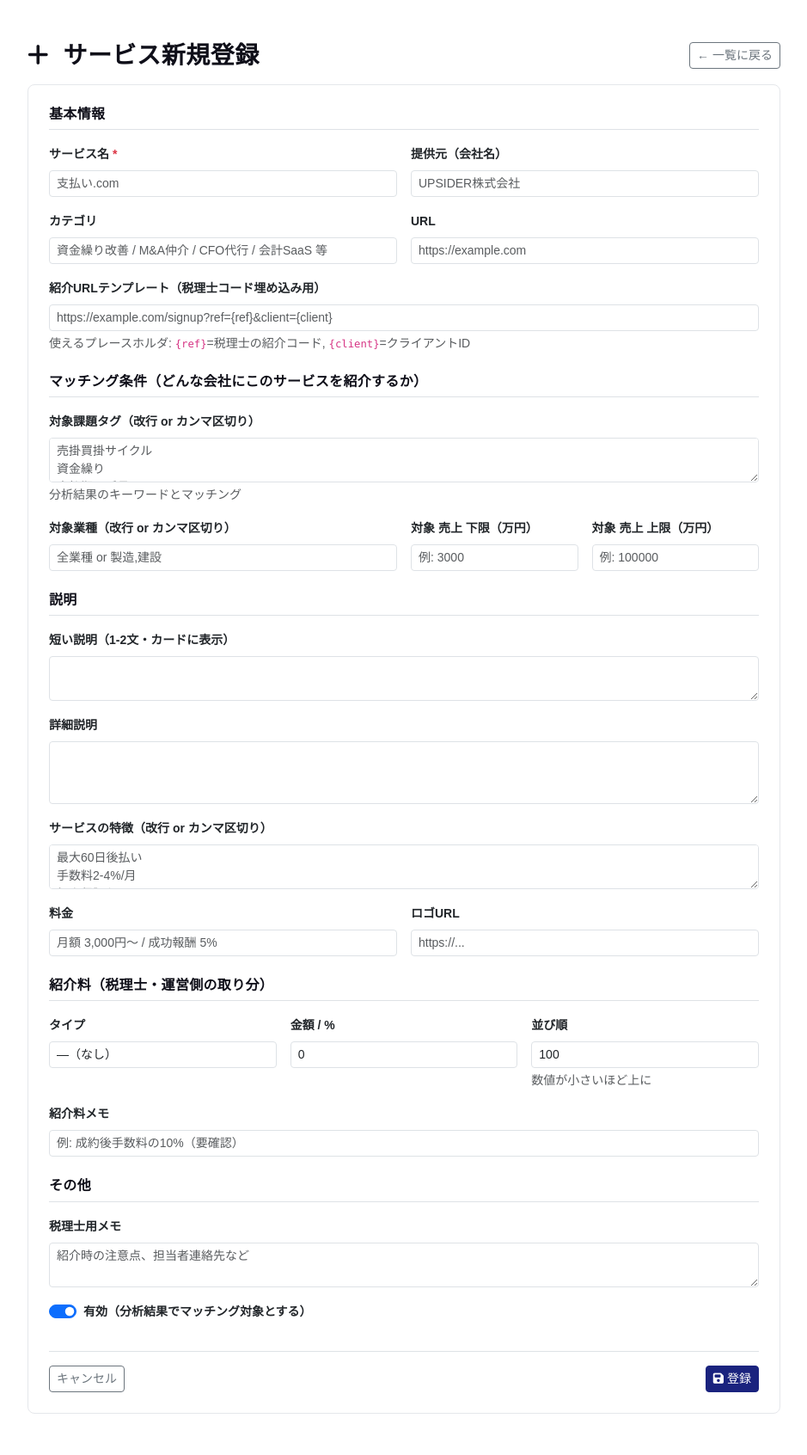
After one commit to takeru75015-dotcom/copartner-app, a FastAPI app: template app/templates/admin_referral_service_edit.html in a window 1280 px wide. The commit adds this page. Shown: the whole page at 86% size, without its empty margins (170-1109 px from the left). Run offline with FastAPI, Linux system fonts and the light colour scheme; the template is opened without the code that fills it, so the values that code supplies are empty.

Commit message:
feat: 紹介可能サービス管理機能（ReferralService CRUD）
User要望「紹介可能サービスリストを作成、運用側でアプデかけたい、紹介費用も設定できる感じで」
への対応。CoPartner の差別化機能の核となるパートナー管理DB。

【DB】
- referral_services テーブル新規追加（マイグレーション）
- フィールド: name / provider / category / target_issue_tags(JSON) /
  target_industries(JSON) / target_size(JSON) / description_short/long /
  service_features(JSON) / pricing / url / referral_url_template /
  commission_type(fixed/percentage/monthly) / commission_value /
  commission_note / logo_url / notes / is_active / sort_order

【ルート】
- GET  /admin/referral-services         一覧（検索・カテゴリフィルタ）
- GET  /admin/referral-services/new     新規登録フォーム
- GET  /admin/referral-services/{id}/edit  編集フォーム
- POST /admin/referral-services/save    新規/更新（svc_id 有無で判定）
- POST /admin/referral-services/{id}/delete  削除
- POST /admin/referral-services/{id}/toggle  有効/無効切替
- POST /admin/referral-services/seed    シードデータ5件投入

【シードデータ】
1. 支払い.com (UPSIDER) — 資金繰り改善 / 売掛買掛サイクル対策
2. M&Aクラウド — M&A仲介
3. freee会計 — 会計SaaS
4. ビズリーチ・サクシード — 事業承継M&A
5. MFクラウド債権請求 — 売掛回収効率化

【UI】
- ダッシュボードに「紹介可能サービス管理」ボタン追加
- 一覧画面: テーブル形式、有効/無効バッジ、カテゴリフィルタ、検索、操作（編集/切替/削除）
- 編集画面: 基本情報・マッチング条件・説明・料金・紹介料・メモを構造化フォームで
- Jinja2 用 from_json フィルタ追加（JSON文字列をテンプレで配列展開）

【次フェーズ予定】
- Phase2: AI出力の referral_partner_type と DB の category/issue_tags をマッチング
  PDF・アプリ画面で具体的サービス名 + 紹介リンクを表示
- Phase3: クリック追跡・成約管理

Co-Authored-By: Claude Opus 4.7 (1M context) <noreply@anthropic.com>

```diff
--- a/app/main.py
+++ b/app/main.py
@@ -13,7 +13,7 @@ from urllib.parse import quote
 
 load_dotenv()
 
-from .database import init_db, get_db, User, Client, FinancialData, Analysis
+from .database import init_db, get_db, User, Client, FinancialData, Analysis, ReferralService
 from .auth import hash_password, verify_password, create_session_token, decode_session_token
 from .claude_client import (
     analyze_financials,
@@ -30,6 +30,21 @@ BASE_DIR = Path(__file__).parent
 app = FastAPI(title="CoPartner — 税理士のためのAI財務分析")
 app.mount("/static", StaticFiles(directory=str(BASE_DIR / "static")), name="static")
 templates = Jinja2Templates(directory=str(BASE_DIR / "templates"))
+
+
+def _jinja_from_json(s):
+    """Jinja2 用フィルタ: JSON文字列 → Python オブジェクト（list/dict）"""
+    if s is None:
+        return []
+    if isinstance(s, (list, dict)):
+        return s
+    try:
+        return json.loads(s)
+    except Exception:
+        return []
+
+
+templates.env.filters["from_json"] = _jinja_from_json
 
 
 def _md5_short(s) -> str:
@@ -1573,3 +1588,284 @@ def subsidy_referral(request: Request, subsidy: str = "", client: int = 0, db: S
         f"/partner-referral?type={quote('補助金代行')}&title={quote(subsidy or '補助金申請代行')}&client={client}",
         status_code=302,
     )
+
+
+# ============================================================
+# 🌟 紹介可能サービス管理（ReferralService CRUD）
+# ============================================================
+@app.get("/admin/referral-services", response_class=HTMLResponse)
+def referral_services_list(request: Request, db: Session = Depends(get_db),
+                            q: str = "", category: str = ""):
+    """紹介可能サービス 一覧"""
+    user = get_current_user(request, db)
+    if not user:
+        return RedirectResponse("/login", status_code=302)
+    query = db.query(ReferralService).order_by(
+        ReferralService.is_active.desc(),
+        ReferralService.sort_order.asc(),
+        ReferralService.id.asc(),
+    )
+    if q:
+        like = f"%{q}%"
+        query = query.filter(
+            (ReferralService.name.like(like))
+            | (ReferralService.provider.like(like))
+            | (ReferralService.description_short.like(like))
+        )
+    if category:
+        query = query.filter(ReferralService.category == category)
+    services = query.all()
+    # カテゴリ一覧（フィルタ用）
+    cat_rows = db.query(ReferralService.category).distinct().all()
+    categories = sorted({r[0] for r in cat_rows if r[0]})
+    return templates.TemplateResponse("admin_referral_services_list.html", {
+        "request": request, "user": user,
+        "services": services, "categories": categories,
+        "q": q, "selected_category": category,
+    })
+
+
+@app.get("/admin/referral-services/new", response_class=HTMLResponse)
+def referral_services_new(request: Request, db: Session = Depends(get_db)):
+    user = get_current_user(request, db)
+    if not user:
+        return RedirectResponse("/login", status_code=302)
+    return templates.TemplateResponse("admin_referral_service_edit.html", {
+        "request": request, "user": user, "service": None,
+    })
+
+
+@app.get("/admin/referral-services/{svc_id}/edit", response_class=HTMLResponse)
+def referral_services_edit(svc_id: int, request: Request, db: Session = Depends(get_db)):
+    user = get_current_user(request, db)
+    if not user:
+        return RedirectResponse("/login", status_code=302)
+    svc = db.query(ReferralService).filter(ReferralService.id == svc_id).first()
+    if not svc:
+        return RedirectResponse("/admin/referral-services", status_code=302)
+    return templates.TemplateResponse("admin_referral_service_edit.html", {
+        "request": request, "user": user, "service": svc,
+    })
+
+
+def _parse_json_list(s: str) -> str:
+    """フォーム入力の改行/カンマ区切り → JSON配列文字列"""
+    if not s:
+        return "[]"
+    s = s.strip()
+    if s.startswith("["):
+        # JSONそのまま
+        try:
+            json.loads(s)
+            return s
+        except Exception:
+            pass
+    # 改行/カンマ区切り
+    items = [x.strip() for x in s.replace("\r", "").replace("、", ",").replace("\n", ",").split(",") if x.strip()]
+    return json.dumps(items, ensure_ascii=False)
+
+
+@app.post("/admin/referral-services/save")
+def referral_services_save(
+    request: Request, db: Session = Depends(get_db),
+    svc_id: str = Form(""),
+    name: str = Form(...),
+    provider: str = Form(""),
+    category: str = Form(""),
+    target_issue_tags: str = Form(""),
+    target_industries: str = Form(""),
+    target_revenue_min: str = Form(""),
+    target_revenue_max: str = Form(""),
+    description_short: str = Form(""),
+    description_long: str = Form(""),
+    service_features: str = Form(""),
+    pricing: str = Form(""),
+    url: str = Form(""),
+    referral_url_template: str = Form(""),
+    commission_type: str = Form(""),
+    commission_value: str = Form("0"),
+    commission_note: str = Form(""),
+    logo_url: str = Form(""),
+    notes: str = Form(""),
+    is_active: str = Form("on"),
+    sort_order: str = Form("100"),
+):
+    user = get_current_user(request, db)
+    if not user:
+        return RedirectResponse("/login", status_code=302)
+
+    # target_size JSON
+    ts = {}
+    try:
+        if target_revenue_min:
+            ts["min_revenue"] = float(target_revenue_min)
+        if target_revenue_max:
+            ts["max_revenue"] = float(target_revenue_max)
+    except ValueError:
+        pass
+
+    payload = {
+        "name": name.strip(),
+        "provider": provider.strip(),
+        "category": category.strip(),
+        "target_issue_tags": _parse_json_list(target_issue_tags),
+        "target_industries": _parse_json_list(target_industries) or '["全業種"]',
+        "target_size": json.dumps(ts, ensure_ascii=False),
+        "description_short": description_short.strip(),
+        "description_long": description_long.strip(),
+        "service_features": _parse_json_list(service_features),
+        "pricing": pricing.strip(),
+        "url": url.strip(),
+        "referral_url_template": referral_url_template.strip(),
+        "commission_type": commission_type.strip(),
+        "commission_value": float(commission_value or 0) if (commission_value or "").strip() else 0,
+        "commission_note": commission_note.strip(),
+        "logo_url": logo_url.strip(),
+        "notes": notes.strip(),
+        "is_active": 1 if is_active in ("on", "1", "true") else 0,
+        "sort_order": int(sort_order or 100),
+    }
+
+    if svc_id and svc_id.isdigit():
+        svc = db.query(ReferralService).filter(ReferralService.id == int(svc_id)).first()
+        if svc:
+            for k, v in payload.items():
+                setattr(svc, k, v)
+            db.commit()
+            return RedirectResponse(f"/admin/referral-services?saved={svc.id}", status_code=302)
+    # 新規
+    payload["created_by_user_id"] = user.id
+    svc = ReferralService(**payload)
+    db.add(svc); db.commit(); db.refresh(svc)
+    return RedirectResponse(f"/admin/referral-services?saved={svc.id}", status_code=302)
+
+
+@app.post("/admin/referral-services/{svc_id}/delete")
+def referral_services_delete(svc_id: int, request: Request, db: Session = Depends(get_db)):
+    user = get_current_user(request, db)
+    if not user:
+        return RedirectResponse("/login", status_code=302)
+    svc = db.query(ReferralService).filter(ReferralService.id == svc_id).first()
+    if svc:
+        db.delete(svc); db.commit()
+    return RedirectResponse("/admin/referral-services?deleted=1", status_code=302)
+
+
+@app.post("/admin/referral-services/{svc_id}/toggle")
+def referral_services_toggle(svc_id: int, request: Request, db: Session = Depends(get_db)):
+    """有効/無効切替"""
+    user = get_current_user(request, db)
+    if not user:
+        return RedirectResponse("/login", status_code=302)
+    svc = db.query(ReferralService).filter(ReferralService.id == svc_id).first()
+    if svc:
+        svc.is_active = 0 if svc.is_active else 1
+        db.commit()
+    return RedirectResponse("/admin/referral-services", status_code=302)
+
+
+@app.post("/admin/referral-services/seed")
+def referral_services_seed(request: Request, db: Session = Depends(get_db)):
+    """シードデータを投入（既に名前が存在するものはスキップ）"""
+    user = get_current_user(request, db)
+    if not user:
+        return RedirectResponse("/login", status_code=302)
+    seeds = [
+        {
+            "name": "支払い.com",
+            "provider": "UPSIDER株式会社",
+            "category": "資金繰り改善",
+            "target_issue_tags": ["売掛買掛サイクル", "資金繰り", "支払期日延長", "運転資金", "キャッシュフロー改善"],
+            "target_industries": ["全業種"],
+            "target_size": {"min_revenue": 3000},
+            "description_short": "請求書を最大60日後払いにできる支払いサービス。買掛サイトを延ばして資金繰りを改善。",
+            "description_long": "UPSIDERの法人カード決済を経由して、取引先への振込を最大60日後払いにできる。買掛金の支払期日を延ばすことで、キャッシュフローを改善。個人保証なし。",
+            "service_features": ["最大60日後払い", "手数料4%/月", "個人保証なし", "Visa法人カード経由", "審査スピード重視"],
+            "pricing": "手数料 4%（取引額）",
+            "url": "https://shi-harai.com",
+            "commission_type": "percentage", "commission_value": 10.0,
+            "commission_note": "成約後手数料の10%（要確認）",
+            "sort_order": 10,
+        },
+        {
+            "name": "M&Aクラウド",
+            "provider": "株式会社M&Aクラウド",
+            "category": "M&A仲介",
+            "target_issue_tags": ["事業承継", "M&A", "売却検討", "事業拡大"],
+            "target_industries": ["全業種"],
+            "target_size": {"min_revenue": 10000},
+            "description_short": "中小企業向けM&Aプラットフォーム。買い手・売り手のマッチングから成約まで支援。",
+            "service_features": ["1万社超の買い手", "成功報酬制", "事業承継対応", "DD支援"],
+            "pricing": "成功報酬 取引額の5%程度",
+            "url": "https://macloud.jp",
+            "commission_type": "percentage", "commission_value": 5.0,
+            "commission_note": "成約時手数料の5%（要交渉）",
+            "sort_order": 20,
+        },
+        {
+            "name": "freee会計",
+            "provider": "freee株式会社",
+            "category": "会計SaaS",
+            "target_issue_tags": ["業務効率化", "DX", "経理人手不足", "クラウド化"],
+            "target_industries": ["全業種"],
+            "target_size": {"max_revenue": 100000},
+            "description_short": "中小企業向けクラウド会計ソフト。請求書発行・経費精算・申告まで一気通貫。",
+            "service_features": ["月額2,680円〜", "銀行連携", "請求書自動取込", "電子帳簿保存法対応"],
+            "pricing": "月額 2,680〜5,980円",
+            "url": "https://www.freee.co.jp",
+            "commission_type": "fixed", "commission_value": 30000,
+            "commission_note": "成約時 30,000円（参考）",
+            "sort_order": 30,
+        },
+        {
+            "name": "ビズリーチ・サクシード",
+            "provider": "株式会社ビズリーチ",
+            "category": "M&A仲介",
+            "target_issue_tags": ["事業承継", "M&A", "後継者不在"],
+            "target_industries": ["全業種"],
+            "description_short": "後継者不在の中小企業向け事業承継M&Aプラットフォーム。買い手探索を効率化。",
+            "service_features": ["事業承継特化", "完全成功報酬", "オンライン交渉対応"],
+            "pricing": "完全成功報酬",
+            "url": "https://br-succeed.jp",
+            "commission_type": "percentage", "commission_value": 3.0,
+            "commission_note": "成約時 取引額の3%（要交渉）",
+            "sort_order": 25,
+        },
+        {
+            "name": "MFクラウド債権請求",
+            "provider": "株式会社マネーフォワード",
+            "category": "資金繰り改善",
+            "target_issue_tags": ["売掛回収", "請求業務効率化", "資金繰り"],
+            "target_industries": ["全業種"],
+            "description_short": "請求書発行から入金消込まで自動化。売掛金の見える化と回収サイクル短縮。",
+            "service_features": ["請求書自動発行", "入金消込自動", "売掛残高ダッシュボード"],
+            "pricing": "月額 3,980円〜",
+            "url": "https://biz.moneyforward.com/invoice",
+            "commission_type": "fixed", "commission_value": 20000,
+            "commission_note": "成約時 20,000円（参考）",
+            "sort_order": 40,
+        },
+    ]
+    added = 0
+    for s in seeds:
+        if db.query(ReferralService).filter(ReferralService.name == s["name"]).first():
+            continue
+        rs = ReferralService(
+            name=s["name"], provider=s.get("provider", ""), category=s.get("category", ""),
+            target_issue_tags=json.dumps(s.get("target_issue_tags", []), ensure_ascii=False),
+            target_industries=json.dumps(s.get("target_industries", ["全業種"]), ensure_ascii=False),
+            target_size=json.dumps(s.get("target_size", {}), ensure_ascii=False),
+            description_short=s.get("description_short", ""),
+            description_long=s.get("description_long", ""),
+            service_features=json.dumps(s.get("service_features", []), ensure_ascii=False),
+            pricing=s.get("pricing", ""), url=s.get("url", ""),
+            referral_url_template=s.get("referral_url_template", ""),
+            commission_type=s.get("commission_type", ""),
+            commission_value=s.get("commission_value", 0),
+            commission_note=s.get("commission_note", ""),
+            sort_order=s.get("sort_order", 100),
+            created_by_user_id=user.id,
+        )
+        db.add(rs); added += 1
+    db.commit()
+    return RedirectResponse(f"/admin/referral-services?seeded={added}", status_code=302)
--- /dev/null
+++ b/app/templates/admin_referral_service_edit.html
@@ -0,0 +1,150 @@
+{% extends 'base.html' %}
+{% block title %}{% if service %}編集{% else %}新規{% endif %}: 紹介可能サービス{% endblock %}
+{% block content %}
+{% set svc = service %}
+<div class="container py-4" style="max-width:900px;">
+  <div class="d-flex justify-content-between align-items-center mb-3">
+    <h3 class="mb-0">
+      <i class="fas fa-{% if svc %}edit{% else %}plus{% endif %} me-2"></i>
+      {% if svc %}サービス編集: {{ svc.name }}{% else %}サービス新規登録{% endif %}
+    </h3>
+    <a href="/admin/referral-services" class="btn btn-outline-secondary btn-sm">← 一覧に戻る</a>
+  </div>
+
+  <form method="post" action="/admin/referral-services/save" class="card p-4">
+    {% if svc %}<input type="hidden" name="svc_id" value="{{ svc.id }}">{% endif %}
+
+    <h6 class="border-bottom pb-2 mb-3">基本情報</h6>
+    <div class="row g-3 mb-3">
+      <div class="col-md-6">
+        <label class="form-label small fw-bold">サービス名 <span class="text-danger">*</span></label>
+        <input type="text" name="name" class="form-control form-control-sm" required value="{{ svc.name if svc else '' }}" placeholder="支払い.com">
+      </div>
+      <div class="col-md-6">
+        <label class="form-label small fw-bold">提供元（会社名）</label>
+        <input type="text" name="provider" class="form-control form-control-sm" value="{{ svc.provider if svc else '' }}" placeholder="UPSIDER株式会社">
+      </div>
+      <div class="col-md-6">
+        <label class="form-label small fw-bold">カテゴリ</label>
+        <input type="text" name="category" class="form-control form-control-sm" value="{{ svc.category if svc else '' }}" placeholder="資金繰り改善 / M&A仲介 / CFO代行 / 会計SaaS 等" list="cat_list">
+        <datalist id="cat_list">
+          <option value="資金繰り改善">
+          <option value="M&A仲介">
+          <option value="CFO代行">
+          <option value="会計SaaS">
+          <option value="データ可視化BPO">
+          <option value="不動産投資会社">
+          <option value="証券会社・IFA">
+          <option value="社労士法人">
+          <option value="業務SaaS代理店">
+          <option value="補助金代行">
+          <option value="法人保険">
+        </datalist>
+      </div>
+      <div class="col-md-6">
+        <label class="form-label small fw-bold">URL</label>
+        <input type="url" name="url" class="form-control form-control-sm" value="{{ svc.url if svc else '' }}" placeholder="https://example.com">
+      </div>
+      <div class="col-md-12">
+        <label class="form-label small fw-bold">紹介URLテンプレート（税理士コード埋め込み用）</label>
+        <input type="text" name="referral_url_template" class="form-control form-control-sm" value="{{ svc.referral_url_template if svc else '' }}" placeholder="https://example.com/signup?ref={ref}&client={client}">
+        <div class="form-text small">使えるプレースホルダ: <code>{ref}</code>=税理士の紹介コード, <code>{client}</code>=クライアントID</div>
+      </div>
+    </div>
+
+    <h6 class="border-bottom pb-2 mb-3 mt-2">マッチング条件（どんな会社にこのサービスを紹介するか）</h6>
+    <div class="row g-3 mb-3">
+      <div class="col-12">
+        <label class="form-label small fw-bold">対象課題タグ（改行 or カンマ区切り）</label>
+        <textarea name="target_issue_tags" class="form-control form-control-sm" rows="2" placeholder="売掛買掛サイクル&#10;資金繰り&#10;支払期日延長">{% if svc %}{% set tags = (svc.target_issue_tags | from_json) %}{% for t in tags %}{{ t }}{% if not loop.last %}, {% endif %}{% endfor %}{% endif %}</textarea>
+        <div class="form-text small">分析結果のキーワードとマッチング</div>
+      </div>
+      <div class="col-md-6">
+        <label class="form-label small fw-bold">対象業種（改行 or カンマ区切り）</label>
+        <input type="text" name="target_industries" class="form-control form-control-sm" placeholder="全業種 or 製造,建設" value="{% if svc %}{% set inds = (svc.target_industries | from_json) %}{% for i in inds %}{{ i }}{% if not loop.last %}, {% endif %}{% endfor %}{% endif %}">
+      </div>
+      <div class="col-md-3">
+        <label class="form-label small fw-bold">対象 売上 下限（万円）</label>
+        {% set ts = (svc.target_size | from_json) if svc else {} %}
+        <input type="number" name="target_revenue_min" class="form-control form-control-sm" value="{{ ts.min_revenue if ts.min_revenue is defined else '' }}" placeholder="例: 3000">
+      </div>
+      <div class="col-md-3">
+        <label class="form-label small fw-bold">対象 売上 上限（万円）</label>
+        <input type="number" name="target_revenue_max" class="form-control form-control-sm" value="{{ ts.max_revenue if ts.max_revenue is defined else '' }}" placeholder="例: 100000">
+      </div>
+    </div>
+
+    <h6 class="border-bottom pb-2 mb-3 mt-2">説明</h6>
+    <div class="row g-3 mb-3">
+      <div class="col-12">
+        <label class="form-label small fw-bold">短い説明（1-2文・カードに表示）</label>
+        <textarea name="description_short" class="form-control form-control-sm" rows="2">{{ svc.description_short if svc else '' }}</textarea>
+      </div>
+      <div class="col-12">
+        <label class="form-label small fw-bold">詳細説明</label>
+        <textarea name="description_long" class="form-control form-control-sm" rows="3">{{ svc.description_long if svc else '' }}</textarea>
+      </div>
+      <div class="col-12">
+        <label class="form-label small fw-bold">サービスの特徴（改行 or カンマ区切り）</label>
+        <textarea name="service_features" class="form-control form-control-sm" rows="2" placeholder="最大60日後払い&#10;手数料2-4%/月&#10;個人保証なし">{% if svc %}{% set fs = (svc.service_features | from_json) %}{% for f in fs %}{{ f }}{% if not loop.last %}, {% endif %}{% endfor %}{% endif %}</textarea>
+      </div>
+      <div class="col-md-6">
+        <label class="form-label small fw-bold">料金</label>
+        <input type="text" name="pricing" class="form-control form-control-sm" value="{{ svc.pricing if svc else '' }}" placeholder="月額 3,000円〜 / 成功報酬 5%">
+      </div>
+      <div class="col-md-6">
+        <label class="form-label small fw-bold">ロゴURL</label>
+        <input type="url" name="logo_url" class="form-control form-control-sm" value="{{ svc.logo_url if svc else '' }}" placeholder="https://...">
+      </div>
+    </div>
+
+    <h6 class="border-bottom pb-2 mb-3 mt-2">紹介料（税理士・運営側の取り分）</h6>
+    <div class="row g-3 mb-3">
+      <div class="col-md-4">
+        <label class="form-label small fw-bold">タイプ</label>
+        <select name="commission_type" class="form-control form-control-sm">
+          {% set ct = svc.commission_type if svc else '' %}
+          <option value="" {% if ct == '' %}selected{% endif %}>—（なし）</option>
+          <option value="fixed" {% if ct == 'fixed' %}selected{% endif %}>固定額（円）</option>
+          <option value="percentage" {% if ct == 'percentage' %}selected{% endif %}>%</option>
+          <option value="monthly" {% if ct == 'monthly' %}selected{% endif %}>月額（円/月）</option>
+        </select>
+      </div>
+      <div class="col-md-4">
+        <label class="form-label small fw-bold">金額 / %</label>
+        <input type="number" step="0.01" name="commission_value" class="form-control form-control-sm" value="{{ svc.commission_value if svc else 0 }}">
+      </div>
+      <div class="col-md-4">
+        <label class="form-label small fw-bold">並び順</label>
+        <input type="number" name="sort_order" class="form-control form-control-sm" value="{{ svc.sort_order if svc else 100 }}">
+        <div class="form-text small">数値が小さいほど上に</div>
+      </div>
+      <div class="col-12">
+        <label class="form-label small fw-bold">紹介料メモ</label>
+        <input type="text" name="commission_note" class="form-control form-control-sm" value="{{ svc.commission_note if svc else '' }}" placeholder="例: 成約後手数料の10%（要確認）">
+      </div>
+    </div>
+
+    <h6 class="border-bottom pb-2 mb-3 mt-2">その他</h6>
+    <div class="row g-3 mb-3">
+      <div class="col-12">
+        <label class="form-label small fw-bold">税理士用メモ</label>
+        <textarea name="notes" class="form-control form-control-sm" rows="2" placeholder="紹介時の注意点、担当者連絡先など">{{ svc.notes if svc else '' }}</textarea>
+      </div>
+      <div class="col-12">
+        <div class="form-check form-switch">
+          <input class="form-check-input" type="checkbox" id="is_active" name="is_active" {% if (svc and svc.is_active) or not svc %}checked{% endif %}>
+          <label class="form-check-label small fw-bold" for="is_active">有効（分析結果でマッチング対象とする）</label>
+        </div>
+      </div>
+    </div>
+
+    <div class="d-flex gap-2 justify-content-between mt-3 border-top pt-3">
+      <a href="/admin/referral-services" class="btn btn-outline-secondary btn-sm">キャンセル</a>
+      <button class="btn btn-primary btn-sm" style="background:#1a237e;border-color:#1a237e;">
+        <i class="fas fa-save me-1"></i>{% if svc %}更新{% else %}登録{% endif %}
+      </button>
+    </div>
+  </form>
+</div>
+{% endblock %}
```
Also changed, not shown: app/database.py (+29 -0 lines), app/migrate.py (+31 -0 lines), app/templates/admin_referral_services_list.html (added, +128 -0 lines), app/templates/dashboard.html (+9 -4 lines).
